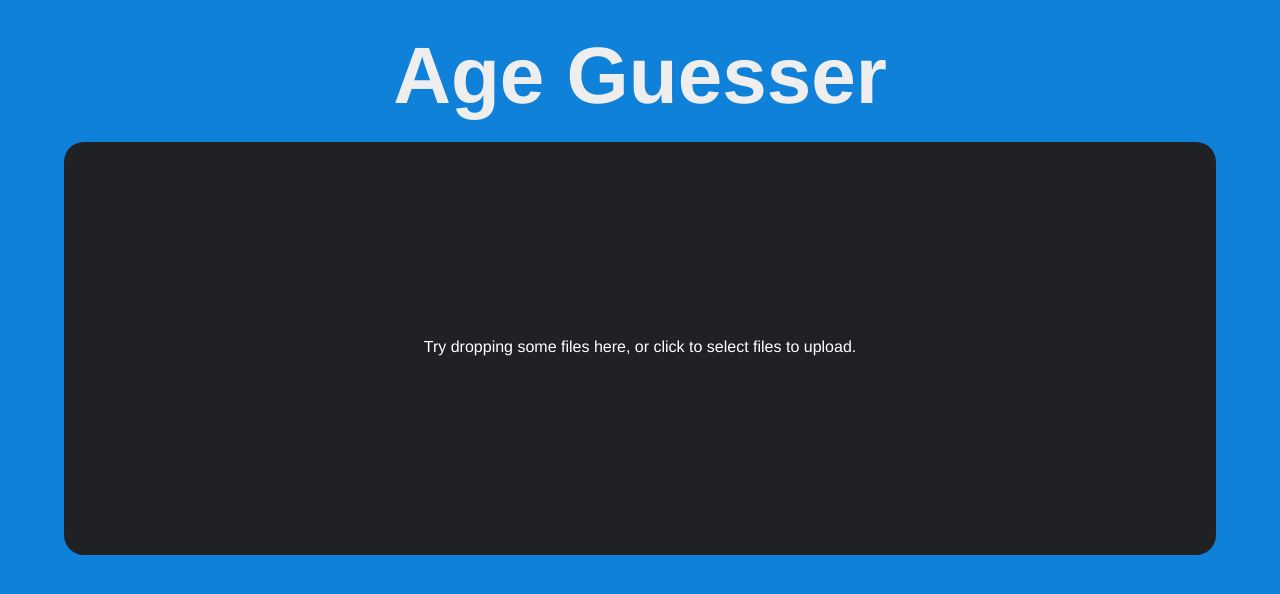
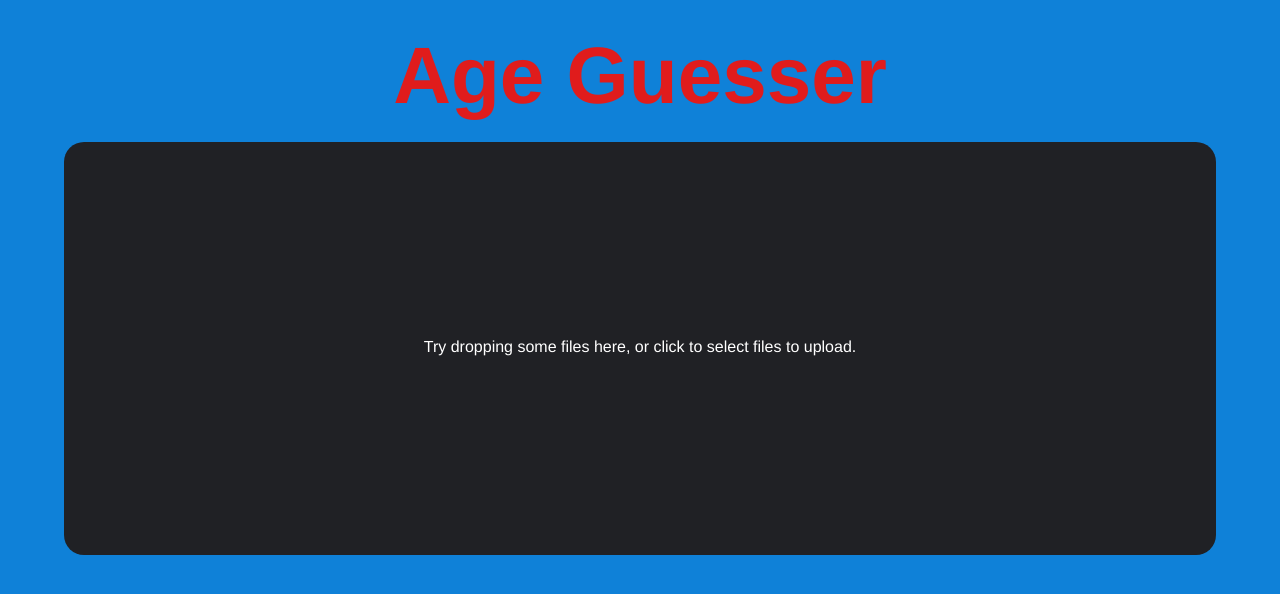
Before and after one commit to njrokx/MSA-WebApp, a React (Create React App) app: page / in a window 1280 px wide. Shown: the top 594 px of the page. Built offline with nearby package versions, Linux system fonts and the light colour scheme; the HTML template or start-up script is replaced by a standard one.

Commit message:
Update Header.css

```diff
--- a/src/components/Header/Header.css
+++ b/src/components/Header/Header.css
@@ -13,5 +13,5 @@
   font-size: 80px;
   margin: auto 0;
   font-weight: bold;
-  color: #eeeeee;
+  color: #e01c1c;
 }
```
